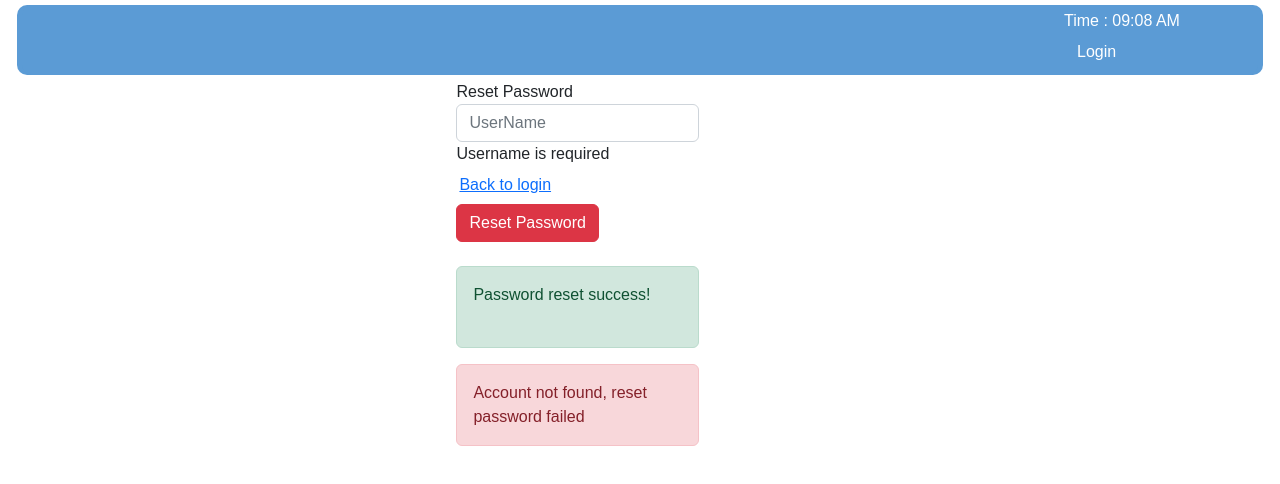
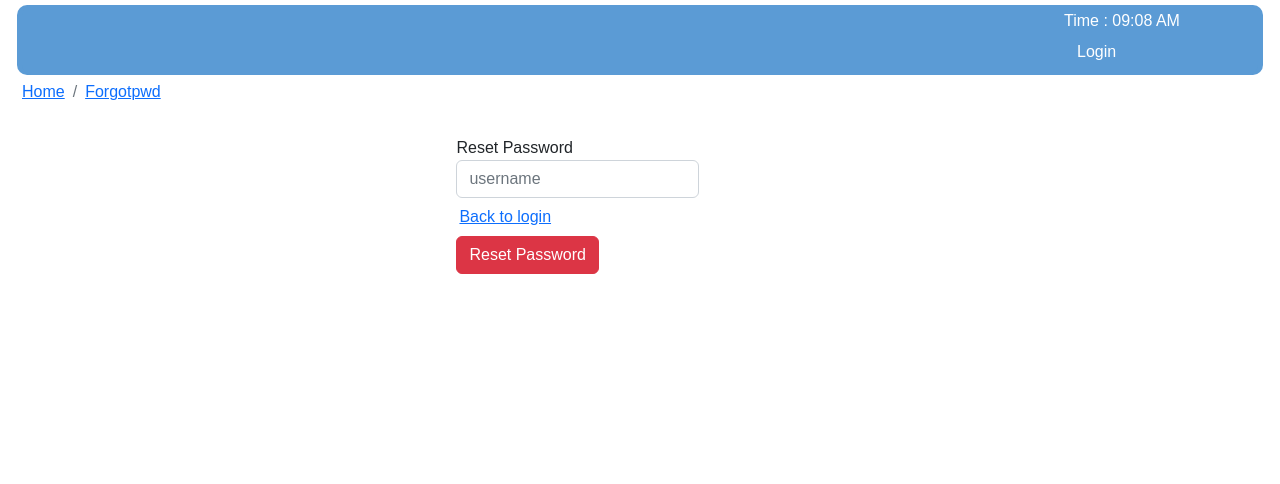
Before and after one commit to juzailie/reactjs-test, a React (Create React App) app: page /forgotpwd in a window 1280 px wide. Before the commit this address had no page. Shown: the top 484 px of the page. Built offline with nearby package versions, Linux system fonts and the light colour scheme.

Commit message:
- add breadcrumb - add auth and user service - add functionality to reset password - generate dynamic login form

```diff
--- a/src/App.css
+++ b/src/App.css
@@ -1,3 +1,7 @@
 .App {
   text-align: center;
 }
+
+.breadcrumb{
+  margin-left: 5px;
+}
--- a/src/App.js
+++ b/src/App.js
@@ -12,13 +12,9 @@ import MyProfile from './components/MyProfile/MyProfile';
 import ChangePassword from './components/ChangePassword/ChangePassword';
 import Products from './components/Products/Products';
 import MainPage from './components/MainPage/MainPage';
+import Breadcrumb from './components/Breadcrumb/Breadcrumb';
 
 class App extends Component {
-
-  constructor(props){
-    super(props);
-    console.log("App.js constructor");
-  }
 
   state = {
     authenticated: false,
@@ -43,12 +39,21 @@ class App extends Component {
 
         <div className="container-fluid">
 
+
           <AuthContext.Provider value={{ authenticated: this.state.authenticated, login: this.loginHandler, logout: this.logoutHandler }}>
 
             <div className='row'>
               <div className='col col-md-12'>
                 <div className='header'>
                   <Header authenticated={this.state.authenticated} login={this.loginHandler} logout={this.logoutHandler}></Header>
+                </div>
+              </div>
+            </div>
+
+            <div className='row'>
+              <div className='col col-md-12'>
+                <div className='breadcrumb'>
+                  <Breadcrumb></Breadcrumb>
                 </div>
               </div>
             </div>
--- a/src/Services/AuthService.js
+++ b/src/Services/AuthService.js
@@ -4,9 +4,10 @@ const AUTHENTICATION_API_BASE_URL = "https://localhost:44360/api/Auth";
 
 class AuthService {
 
-    authticate(credential){
-        return axios.post(AUTHENTICATION_API_BASE_URL, credential);
+    static authticate(request){
+        return axios.post(AUTHENTICATION_API_BASE_URL, request);
     }
+
     getEmployees(){
         return axios.get(AUTHENTICATION_API_BASE_URL);
     }
@@ -28,4 +29,4 @@ class AuthService {
     }
 }
 
-export default new AuthService()
+export default AuthService
--- /dev/null
+++ b/src/Services/UserService.js
@@ -0,0 +1,12 @@
+import axios from 'axios';
+
+const AUTHENTICATION_API_BASE_URL = "https://localhost:44360/api/Users";
+
+class UserService {
+
+    static resetpassword(username){
+        return axios.get(AUTHENTICATION_API_BASE_URL + '/resetpassword/' + username);
+    }
+}
+
+export default UserService
--- a/src/components/Breadcrumb/Breadcrumb.js
+++ b/src/components/Breadcrumb/Breadcrumb.js
@@ -1,10 +1,28 @@
-import { useLocation } from 'react-router-dom'
+import { Link } from 'react-router-dom';
 
-function Breadcrumb() {
-  const location = useLocation();
-  console.log(location.pathname);
-  return <span>Path : {location.pathname}</span>
-}
+const Breadcrumb = () => {
+
+  const pathSegments =  window.location.pathname.split('/').filter(segment => segment !== '');
+
+  return (
+
+    <nav aria-label="breadcrumb">
+      <ol className="breadcrumb">
+        <li className="breadcrumb-item">
+          <Link to="/">Home</Link>
+        </li>
+        {pathSegments.map((segment, index) => (
+          <li key={index} className="breadcrumb-item active">
+            <Link to={`/${pathSegments.slice(0, index + 1).join('/')}`}>
+              {segment.charAt(0).toUpperCase() + segment.slice(1)}
+            </Link>
+          </li>
+        ))}
+      </ol>
+    </nav>
+
+  );
+};
 
 
 export default Breadcrumb;
--- a/src/components/Generic/Input/Input.js
+++ b/src/components/Generic/Input/Input.js
@@ -3,11 +3,12 @@ import React from 'react';
 import classes from './Input.css';
 
 const input = ( props ) => {
+
     let inputElement = null;
     const inputClasses = ["form-control"];
 
     if (props.invalid && props.shouldValidate && props.touched) {
-        inputClasses.push("Invalid");
+        inputClasses.push("is-invalid");
     }
 
     switch ( props.elementType ) {
@@ -58,6 +59,7 @@ const input = ( props ) => {
         <div className="form-group">
             <label >{props.label}</label>
             {inputElement}
+            <span className="invalid-feedback">{props.validation_message}</span>
         </div>
     );
 
--- a/src/components/Login/Login.js
+++ b/src/components/Login/Login.js
@@ -1,9 +1,8 @@
-import React, { useEffect, useContext, Component } from 'react';
+import React, { Component } from 'react';
 import { NavLink, withRouter } from 'react-router-dom';
 import './Login.css';
 import Button from '../Generic/Button/Button';
 import Input from '../Generic/Input/Input';
-import axios from 'axios';
 import AuthService from '../../Services/AuthService';
 
 class Login extends Component {
@@ -19,7 +18,8 @@ class Login extends Component {
                 },
                 value: '',
                 validation: {
-                    required: true
+                    required: true,
+                    message: "Username is required"
                 },
                 valid: false,
                 touched: false
@@ -33,21 +33,19 @@ class Login extends Component {
                 },
                 value: '',
                 validation: {
-                    required: true
+                    required: true,
+                    message: "Password is required"
                 },
                 valid: false,
                 touched: false
             }
         },
+        dovalidation: false,
         formIsValid: false,
         loading: false
     }
 
-    loginHandler = (event) => {
-        event.preventDetault();
-    }
-
-    orderHandler = ( event ) => {
+    loginHandler = ( event ) => {
 
         event.preventDefault();
 
@@ -56,26 +54,14 @@ class Login extends Component {
             username: this.state.orderForm.name.value,
             password: this.state.orderForm.password.value
           }).then((response) => {
-            console.log(response);
             let data = response.data;
-            if(response.status == 200)
+            if(response.status === 200)
                 this.validateloginresult(data);
           });
-
-        // axios.post('https://localhost:44360/api/Auth', {
-        //     username: this.state.orderForm.name.value,
-        //     password: this.state.orderForm.password.value
-        //   })
-        //   .then(function (response) {
-        //   })
-        //   .catch(function (error) {
-        //     console.log(error);
-        //   });
-
     }
 
     validateloginresult(data){
-        if(data.status == true)
+        if(data.status === true)
         {
             this.props.login(data.status);
             this.props.history.push("/myprofile");
@@ -126,6 +112,9 @@ class Login extends Component {
 
         const formElementsArray = [];
         for (let key in this.state.orderForm) {
+
+            console.log("key ", key);
+
             formElementsArray.push({
                 id: key,
                 config: this.state.orderForm[key]
@@ -133,7 +122,7 @@ class Login extends Component {
         }
 
         let form = (
-            <form onSubmit={this.orderHandler}>
+            <form onSubmit={this.loginHandler}>
                 <div id="login-data">
                 {formElementsArray.map(formElement => (
                     <Input
@@ -144,6 +133,7 @@ class Login extends Component {
                         value={formElement.config.value}
                         invalid={!formElement.config.valid}
                         shouldValidate={formElement.config.validation}
+                        validation_message={formElement.config.validation.message}
                         touched={formElement.config.touched}
                         changed={(event) => this.inputChangedHandler(event, formElement.id)} />
                 ))}
@@ -156,7 +146,7 @@ class Login extends Component {
                     </div>
                     <div className="row pull-right">
                         <div className="col-md-12">
-                            <Button disabled={!this.state.formIsValid}>Sign in</Button>
+                            <Button>Sign in</Button>
                         </div>
                     </div>
                 </div>
@@ -175,7 +165,8 @@ class Login extends Component {
                     <div className="col-md-3 offset-md-2">
                         {form}
 
-                        {/* <form onSubmit={loginHandler}>
+
+                         {/* <form onSubmit={loginHandler}>
                             <div id="login-data">
                                 <div className="form-group">
                                     <label>Username</label>
--- a/src/components/Resetpassword/Resetpassword.js
+++ b/src/components/Resetpassword/Resetpassword.js
@@ -1,20 +1,57 @@
-import React, { Component } from 'react';
+import React, { useState  } from 'react';
 import { NavLink } from 'react-router-dom';
 import './Resetpassword.css';
+import UserService from '../../Services/UserService';
 
-class Resetpassword extends Component {
+const Resetpassword = () => {
 
-    render(){
+    const [username, setUsername] = useState('');
+    const [temppassword, settemppassword] = useState('');
+    const [resetpasswordresult, setresetpasswordresult] = useState('');
+    const [submited, setsubmited] = useState('');
+    const [error, setError] = useState('');
+
+    const handleSubmit = (e) => {
+
+        e.preventDefault();
+
+        setsubmited(true);
+
+        if (username.trim() === '') {
+
+            setError('Username is required.');
+
+        } else  {
+
+            // clear error messages
+            setError('');
+
+            // reset user password
+            UserService.resetpassword(username)
+                .then((response) => {
+                    let data = response.data;
+                    if(response.status === 200) {
+                        settemppassword(data.temporarypassword);
+                        setresetpasswordresult(true);
+                    } else if (response.status === 404) {
+                        setresetpasswordresult(false);
+                    }
+                });
+        }
+
+    }
+
     return (
         <div>
             <div className="row">
                 <div className="col-md-3 offset-md-5">
-                        <form>
+                    <form onSubmit={handleSubmit}>
                         <div id="user-data">
                             <div className="form-group">
                                 <label>Reset Password</label>
-                                    <input type="text" id="username" placeholder="UserName" className="form-control"/>
-                                    <span className="help-block">Username is required</span>
+                                <input type="text" placeholder="username" className={`form-control ${error && 'is-invalid'}`}
+                                    value={username} onChange={(e) => setUsername(e.target.value)}/>
+                                <span className="invalid-feedback">{error}</span>
                             </div>
                             <div className="form-group">
                                 <div className="row pull-left">
@@ -32,15 +69,21 @@ class Resetpassword extends Component {
                     </form>
                 </div>
             </div>
+
             <br/>
+
+            {resetpasswordresult && submited && (
                 <div className="row">
                     <div className="col-md-3 offset-md-5">
                         <div className="alert alert-success">
                             Password reset success!<br/><br/>
-                            {/* This is your new temporary password : <b>{{ temporaryPassword }}</b> */}
+                            This is your new temporary password : <b>{temppassword}</b>
                         </div>
                     </div>
                 </div>
+            )}
+
+            {!resetpasswordresult && submited && error === '' && (
                 <div className="row">
                     <div className="col-md-3 offset-md-5">
                         <div className="alert alert-danger">
@@ -48,9 +91,10 @@ class Resetpassword extends Component {
                         </div>
                     </div>
                 </div>
+            )}
+
         </div>
   );
-    }
 
 }
 
```
Lines whose indentation alone changed are shown as unchanged.
